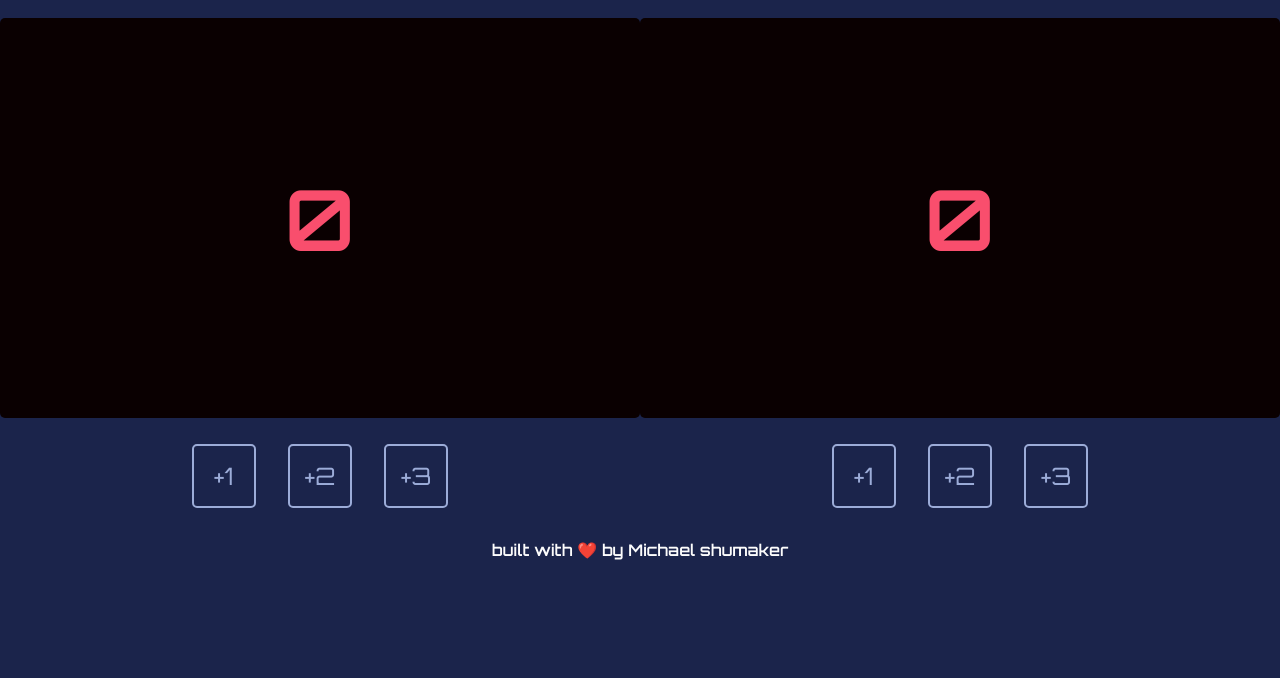
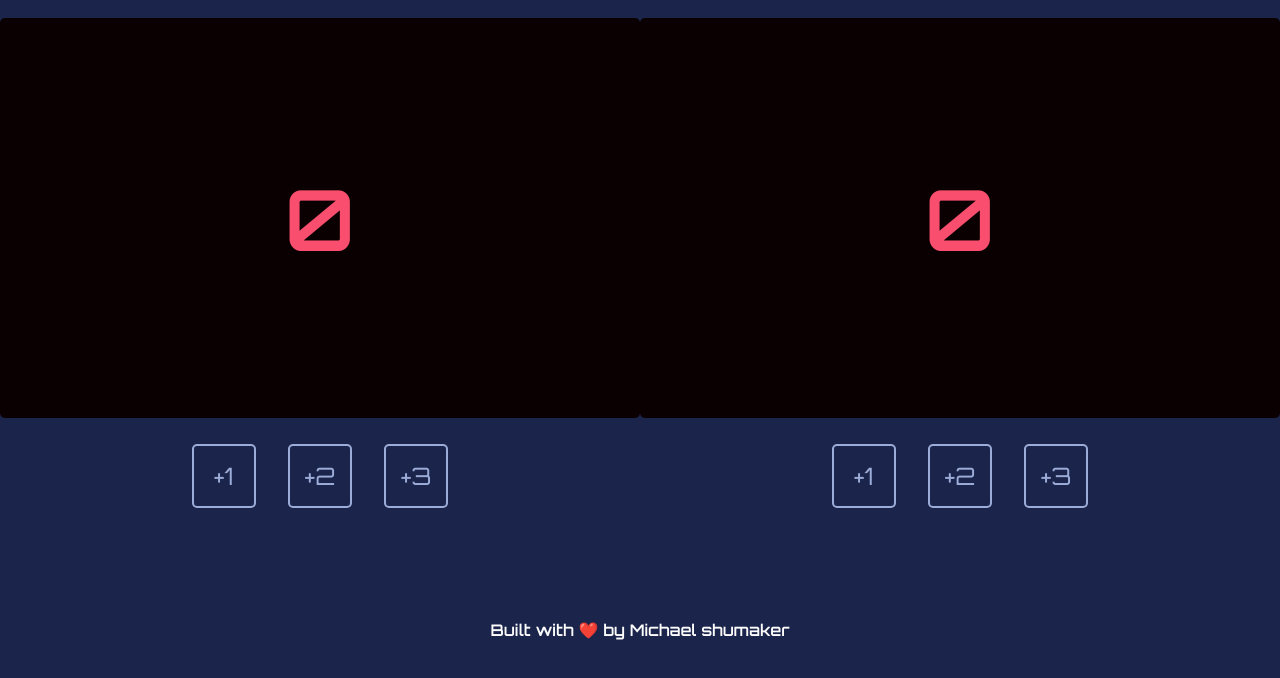
Before and after one commit to 16pxMs/BasketballScoreCard-FirstSoloJavaScript-Project, a plain HTML site: page index.html in a window 1280 px wide. Shown: the part 112-790 px from the top of the page. Drawn offline with Linux system fonts and the light colour scheme.

Commit message:
Final footer

```diff
--- a/index.css
+++ b/index.css
@@ -62,7 +62,8 @@ button {
 }
 
 footer {
-    padding: 2em 0 0 0;
+    padding: 7em 0 0 0;
+
 }
 
 .footer {
--- a/index.html
+++ b/index.html
@@ -61,6 +61,6 @@
         <script src="index.js"></script>
     </body>
     <footer>
-        <p class="footer">built with ❤️ by Michael shumaker</p>
+        <p class="footer">Built with ❤️ by Michael shumaker</p>
     </footer>
 </html>
```
